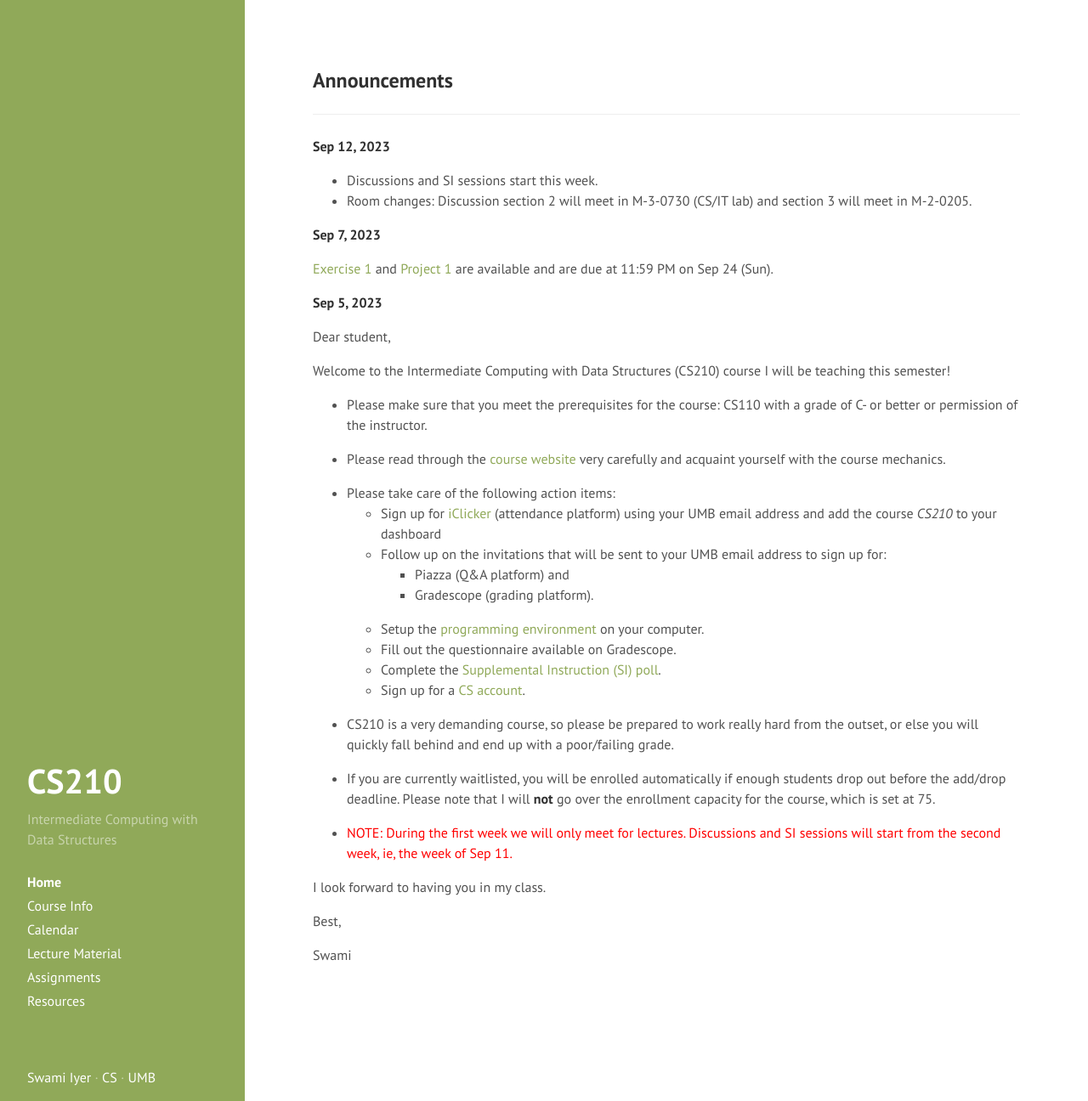
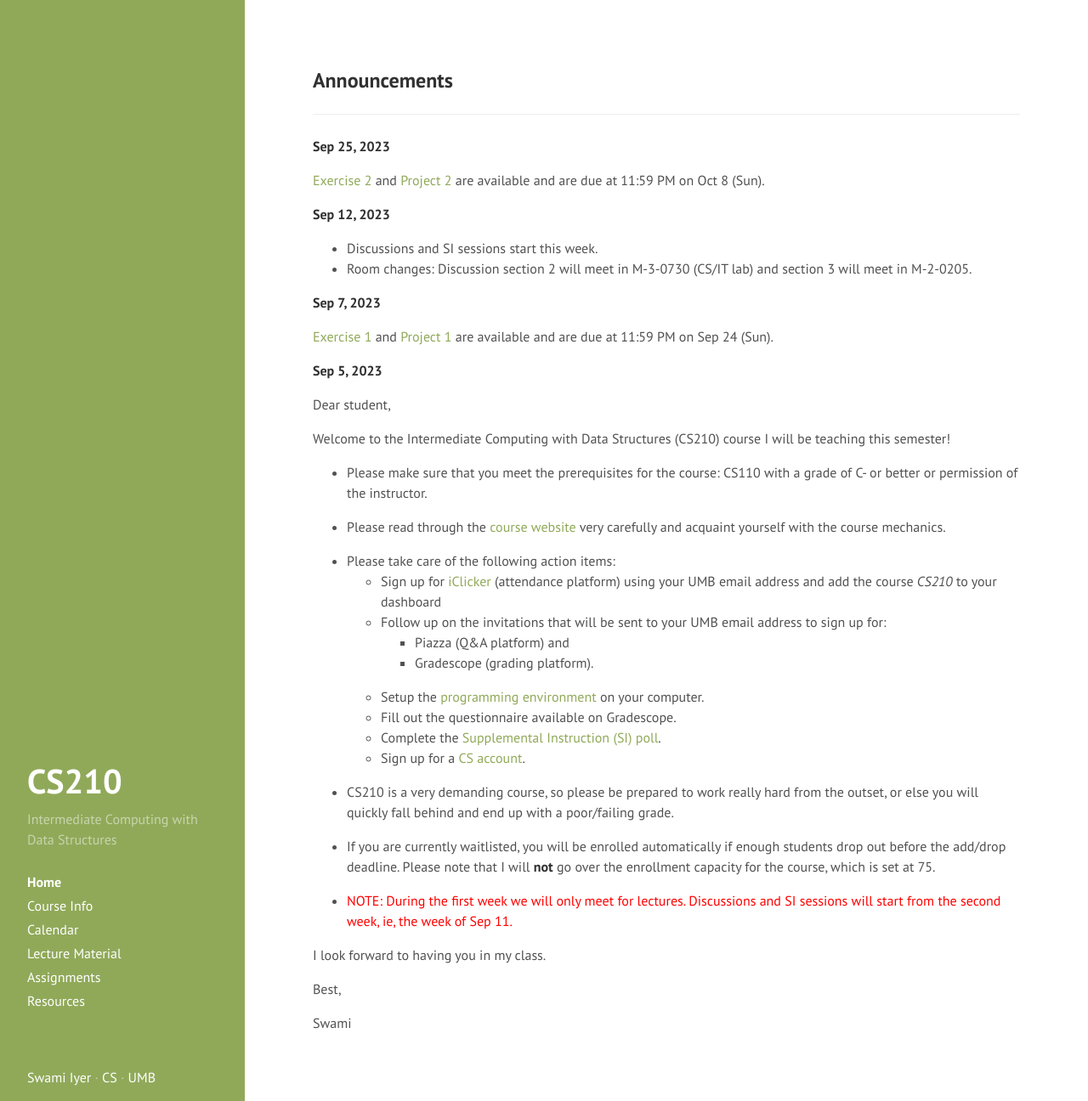
Before and after one commit to swamiiyer/swamiiyer.github.io, a Jekyll site: the page built from _pages/cs210/index.md, in a window 1280 px wide and 1296 px high. Shown: the whole window at 85% size. Built offline with Jekyll 4.4.1, drawn with Linux system fonts in a browser that asks for light colours.

Commit message:
Assignment 2 released

```diff
--- a/_pages/cs210/index.md
+++ b/_pages/cs210/index.md
@@ -4,6 +4,10 @@ layout: cs210_page
 title: Home
 order: 1
 ---
+
+**Sep 25, 2023**
+
+[Exercise 2](/cs210/assignments.html) and [Project 2](/cs210/assignments.html) are available and are due at 11:59 PM on Oct 8 (Sun).
 
 **Sep 12, 2023**
 
```
Also changed, not shown: _pages/cs451/index.md (+4 -0 lines).
